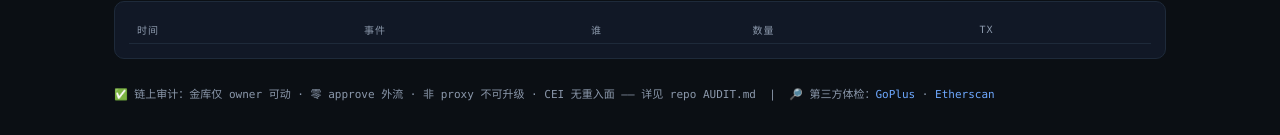
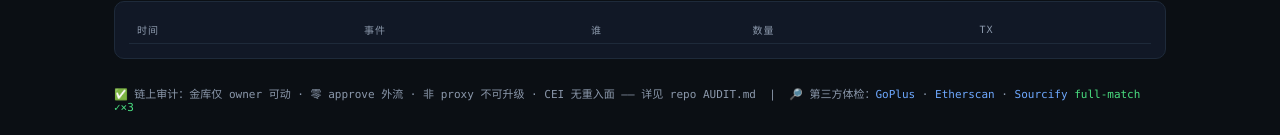
Before and after one commit to amaduesCS/honeypot-eye, a plain HTML site: page index.html in a window 1280 px wide. Shown: the part 1129-1264 px from the top of the page. Drawn offline with Linux system fonts and the light colour scheme; no server answers.

Commit message:
sourcify full-match badge

```diff
--- a/index.html
+++ b/index.html
@@ -153,7 +153,7 @@ refresh();pull();setInterval(refresh,30000);setInterval(pull,45000);
 </script>
 <div style="margin-top:18px;color:var(--dim);font-size:11px">
 ✅ 链上审计：金库仅 owner 可动 · 零 approve 外流 · 非 proxy 不可升级 · CEI 无重入面 —— 详见 repo AUDIT.md
-&nbsp;|&nbsp; 🔎 第三方体检：<a href="https://gopluslabs.io/token-security/1/0x1a8d954230c795c405d479a4cc23b92ddfed86c9">GoPlus</a> · <a href="https://etherscan.io/token/0x1a8d954230c795c405d479a4cc23b92ddfed86c9">Etherscan</a>
+&nbsp;|&nbsp; 🔎 第三方体检：<a href="https://gopluslabs.io/token-security/1/0x1a8d954230c795c405d479a4cc23b92ddfed86c9">GoPlus</a> · <a href="https://etherscan.io/token/0x1a8d954230c795c405d479a4cc23b92ddfed86c9">Etherscan</a> · <a href="https://repo.sourcify.dev">Sourcify</a> <span style="color:#4ade80">full-match ✓×3</span>
 </div>
 </body>
 </html>
```
Also changed, not shown: 1 other file.
